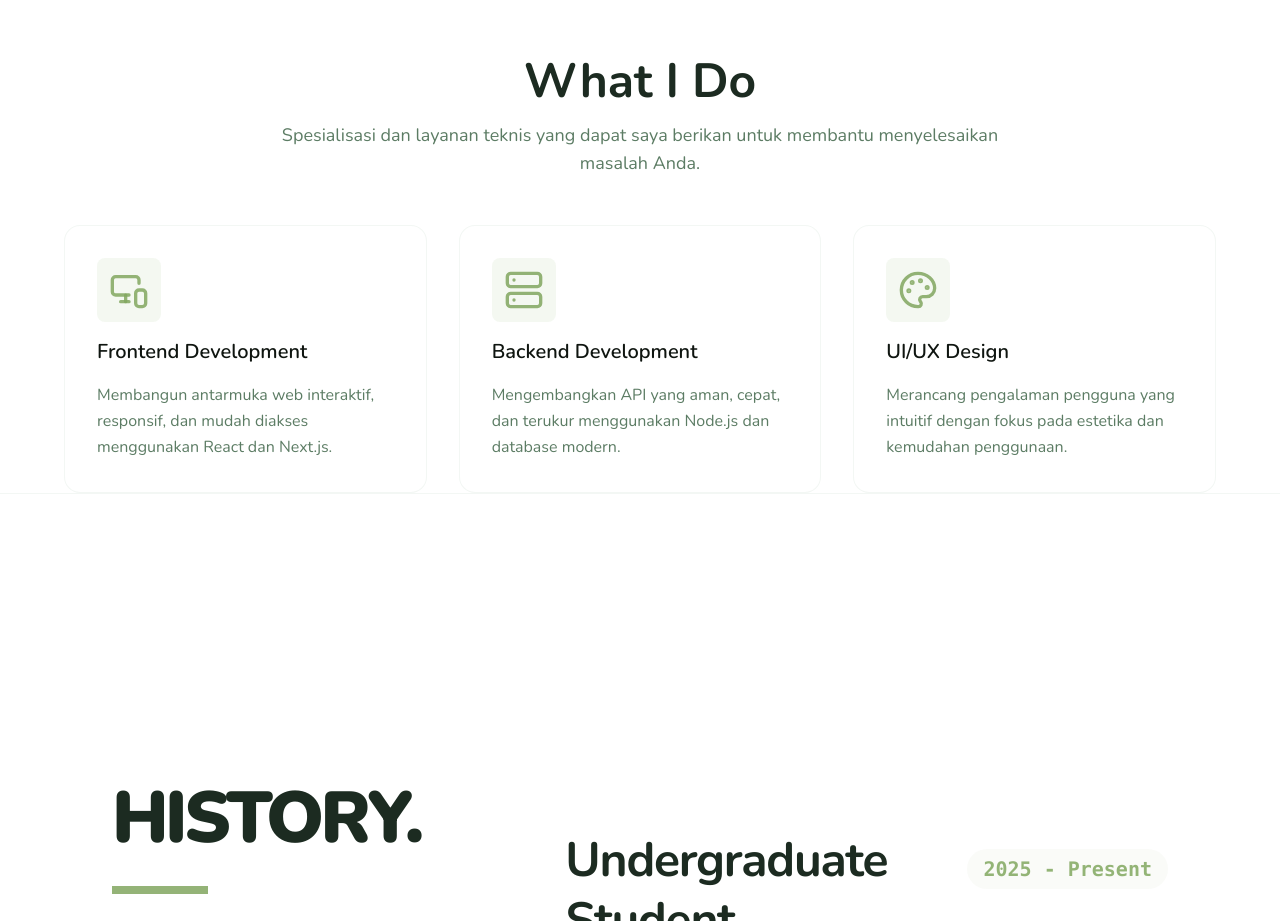
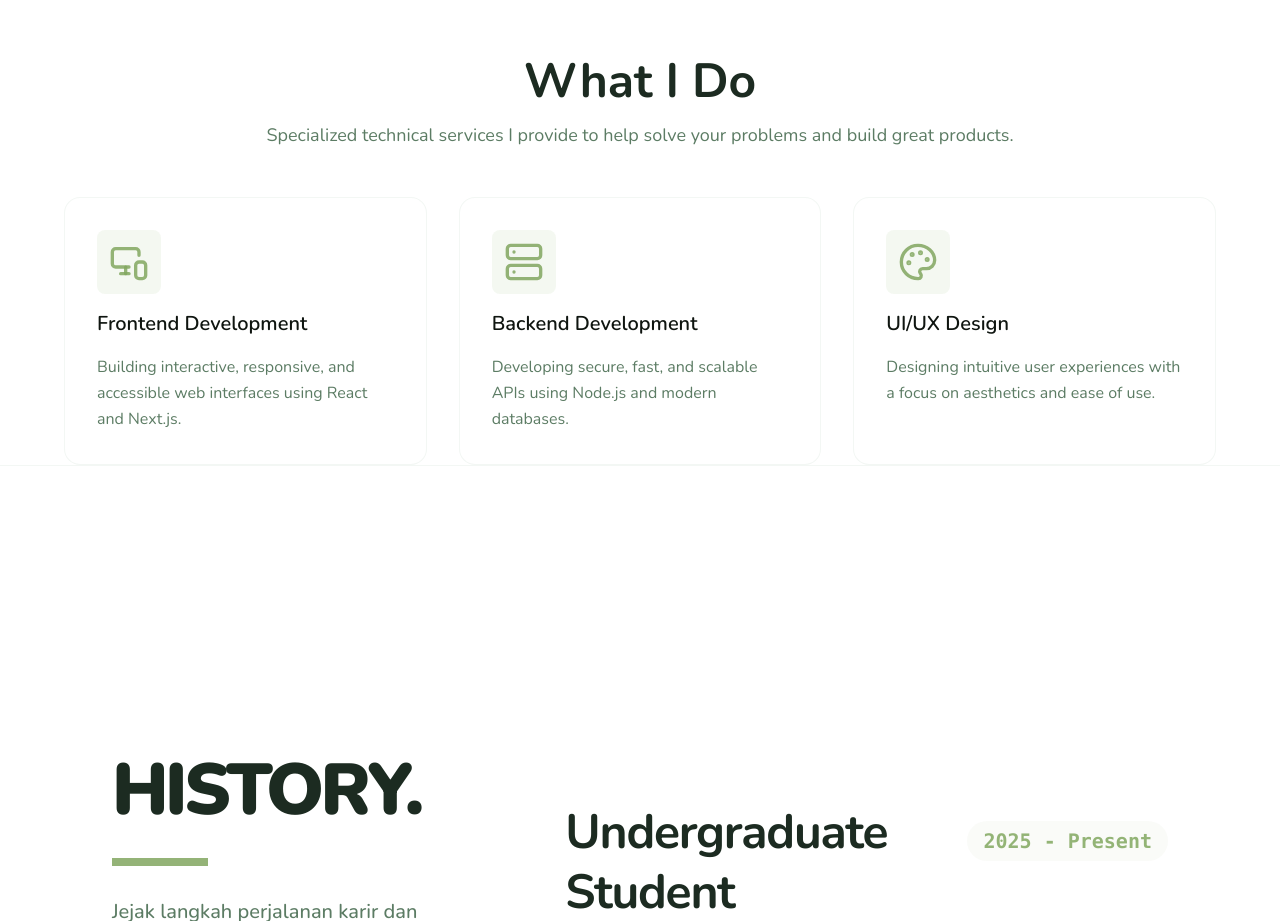
Before and after one commit to Azzalkaff/kaffolio, a Next.js app: page /developer in a window 1280 px wide. Shown: the part 2620-3541 px from the top of the page. Built offline with nearby package versions, Linux system fonts and the light colour scheme.

Commit message:
feat: change copywriting from ID to EN

```diff
--- a/src/app/(public)/developer/_components/ServicesSection.tsx
+++ b/src/app/(public)/developer/_components/ServicesSection.tsx
@@ -16,19 +16,19 @@ const SERVICES: ServiceItem[] = [
   {
     id: 'frontend',
     title: 'Frontend Development',
-    description: 'Membangun antarmuka web interaktif, responsif, dan mudah diakses menggunakan React dan Next.js.',
+    description: 'Building interactive, responsive, and accessible web interfaces using React and Next.js.',
     icon: <MonitorSmartphone className="w-10 h-10 text-primary" />
   },
   {
     id: 'backend',
     title: 'Backend Development',
-    description: 'Mengembangkan API yang aman, cepat, dan terukur menggunakan Node.js dan database modern.',
+    description: 'Developing secure, fast, and scalable APIs using Node.js and modern databases.',
     icon: <Server className="w-10 h-10 text-primary" />
   },
   {
     id: 'uiux',
     title: 'UI/UX Design',
-    description: 'Merancang pengalaman pengguna yang intuitif dengan fokus pada estetika dan kemudahan penggunaan.',
+    description: 'Designing intuitive user experiences with a focus on aesthetics and ease of use.',
     icon: <Palette className="w-10 h-10 text-primary" />
   }
 ];
@@ -45,7 +45,7 @@ export default function ServicesSection() {
         <div className="text-center space-y-4 max-w-3xl mx-auto">
           <h2 className="text-4xl md:text-5xl font-bold text-foreground">What I Do</h2>
           <p className="text-lg text-muted-foreground">
-            Spesialisasi dan layanan teknis yang dapat saya berikan untuk membantu menyelesaikan masalah Anda.
+            Specialized technical services I provide to help solve your problems and build great products.
           </p>
         </div>
       </FadeIn>
```
